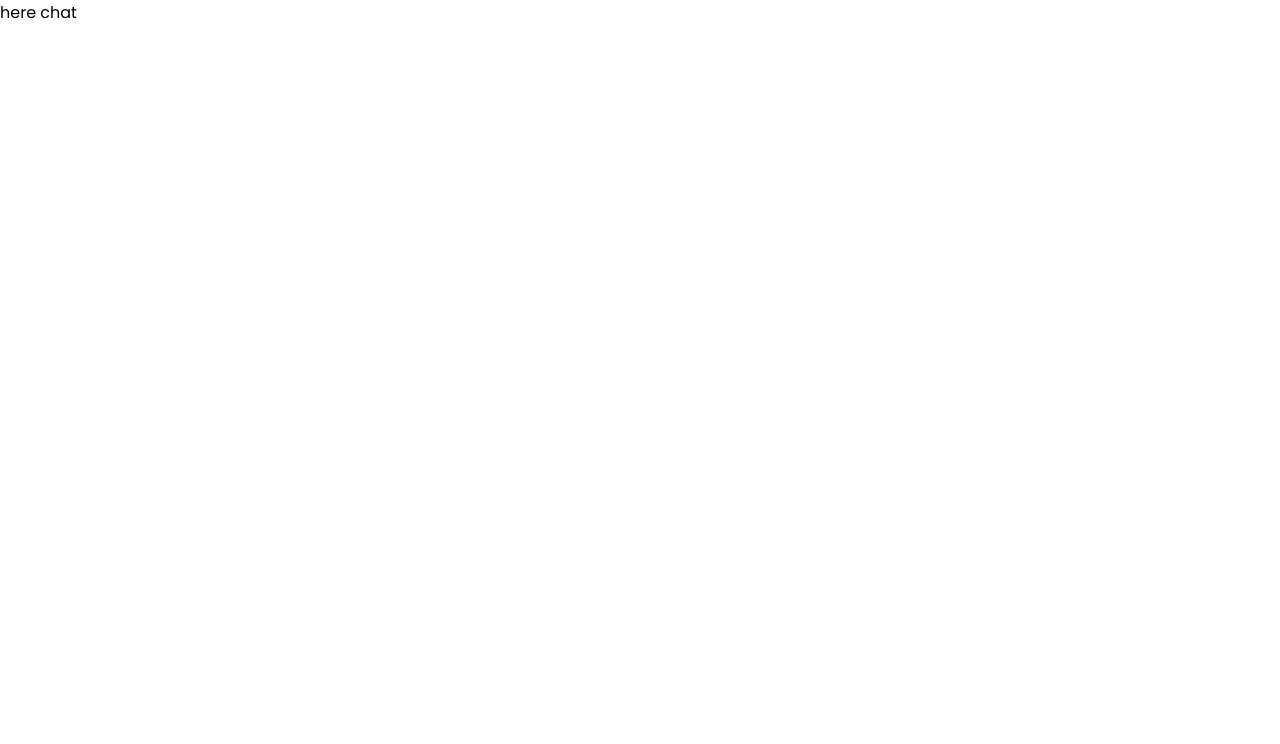
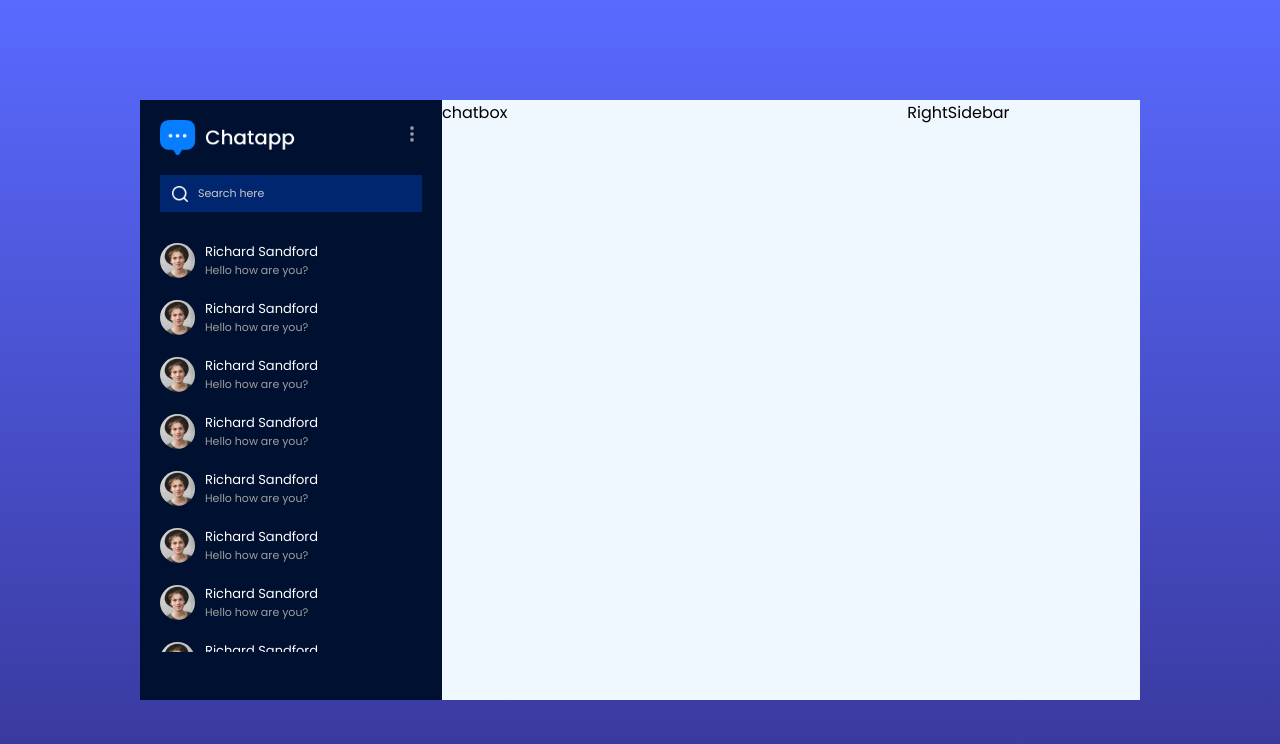
Before and after one commit to mayankmehta19032003/Chatapp, a React (Vite) app: page /chat in a window 1280 px wide. Shown: the top 744 px of the page. Built offline with nearby package versions, Linux system fonts and the light colour scheme.

Commit message:
complete the ui of leftSidebar

```diff
--- /dev/null
+++ b/src/components/ChatBox/ChatBox.jsx
@@ -0,0 +1,12 @@
+import React from 'react'
+import "./ChatBox.css";
+
+const ChatBox = () => {
+  return (
+    <div>
+      chatbox
+    </div>
+  )
+}
+
+export default ChatBox
--- /dev/null
+++ b/src/components/LeftSiderbar/LeftSidebar.css
@@ -0,0 +1,79 @@
+.ls{
+    background: #001030;
+    color: white;
+    height: 75vh;
+}
+.ls-top{
+    padding: 20px;
+}
+.ls-nav{
+    display: flex;
+    justify-content: space-between;
+    align-items: center;
+}
+.ls-nav .logo{
+    max-width: 140px;
+}
+.ls-nav .menu img{
+    max-height: 20px;
+    opacity: 0.6;
+    cursor: pointer;
+}
+.ls-search{
+    background-color: #002670;
+    display: flex;
+    align-items: center;
+    gap: 10px;
+    padding: 10px 12px;
+    margin-top: 20px;
+}
+.ls-search img{
+    width: 16px;
+}
+.ls-search input{
+    background: transparent;
+    border: none;
+    outline: none;
+    color: white;
+    font-size: 11px;
+}
+.ls-search input::placeholder{
+    color: #c8c8c8;
+}
+.ls-list{
+    display: flex;
+    flex-direction: column;
+    height: 70%;
+    overflow-y: scroll;
+}
+
+.friends img{
+     width: 35px;
+     aspect-ratio: 1/1;
+     border-radius: 50%;
+}
+.friends{
+    display: flex;
+    align-items: center;
+    gap: 10px;
+    padding: 10px 20px;
+    cursor: pointer;
+    font-size: 13px;
+}
+
+.friends div{
+    display: flex;
+    flex-direction: column;
+}
+
+.friends span{
+    color: #9f9f9f;
+    font-size: 11px;
+}
+
+.friends:hover{
+    background-color: #077EFF;
+}
+.friends:hover span{
+    color: white;
+}
--- /dev/null
+++ b/src/components/LeftSiderbar/LeftSidebar.jsx
@@ -0,0 +1,37 @@
+import React from 'react'
+import "./LeftSidebar.css";
+import assets from "../../assets/assets.js";
+
+
+const LeftSidbar = () => {
+  return (
+    <div className='ls'>
+      <div className="ls-top">
+        <div className="ls-nav">
+          <img src={assets.logo} alt="logo" className='logo' />
+          <div className="menu">
+            <img src={assets.menu_icon} alt="menu-icon" />
+          </div>
+        </div>
+        <div className="ls-search">
+          <img src={assets.search_icon} alt="search-logo" />
+          <input type="text" placeholder='Search here' />
+        </div>
+      </div>
+      <div className="ls-list">
+        {Array(10).fill("").map((item,index)=>(
+          <div key={index} className="friends">
+          <img src={assets.profile_img} alt="profile" />
+          <div>
+            <p>Richard Sandford</p>
+            <span>Hello how are you?</span>
+          </div>
+        </div>
+        ))}
+      </div>
+
+    </div>
+  )
+}
+
+export default LeftSidbar;
--- /dev/null
+++ b/src/components/RightSidebar/RightSidebar.jsx
@@ -0,0 +1,12 @@
+import React from 'react'
+import "./RightSidebar.css";
+
+const RightSidebar = () => {
+  return (
+    <div>
+      RightSidebar
+    </div>
+  )
+}
+
+export default RightSidebar
--- a/src/index.css
+++ b/src/index.css
@@ -7,3 +7,7 @@
 
   font-family: Poppins;
 }
+
+::-webkit-scrollbar{
+  display: none;
+}
--- a/src/pages/Chat/Chat.css
+++ b/src/pages/Chat/Chat.css
@@ -0,0 +1,15 @@
+.chat{
+    min-height: 100vh;
+    background: linear-gradient(#596AFF,#383699);
+    display: grid;
+    place-items: center;
+}
+
+.chat-container{
+    width: 95%;
+    height: 75vh;
+    max-width: 1000px;
+    background-color: aliceblue;
+    display: grid;
+    grid-template-columns: 1fr 2fr 1fr;
+}
--- a/src/pages/Chat/Chat.jsx
+++ b/src/pages/Chat/Chat.jsx
@@ -1,10 +1,20 @@
 import React from 'react'
 import './Chat.css'
+import LeftSidebar from "../../components/LeftSiderbar/LeftSidebar.jsx";
+import ChatBox from "../../components/ChatBox/ChatBox.jsx";
+import RightSidebar from "../../components/RightSidebar/RightSidebar.jsx"
+
 
 const Chat = () => {
   return (
-    <div>
-      here chat
+    <div className='chat'>
+      <div className="chat-container">
+        <LeftSidebar/>
+        <ChatBox/>
+        <RightSidebar/>
+
+
+      </div>
     </div>
   )
 }
```
Also changed, not shown: src/components/ChatBox/ChatBox.css (added), src/components/RightSidebar/RightSidebar.css (added).
